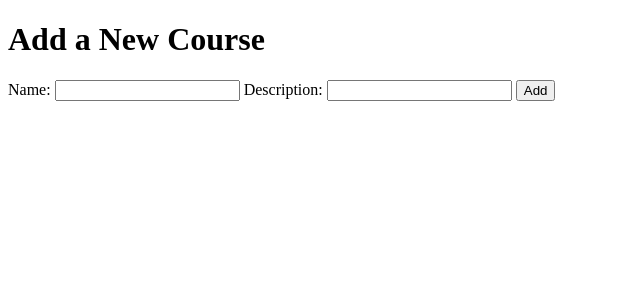
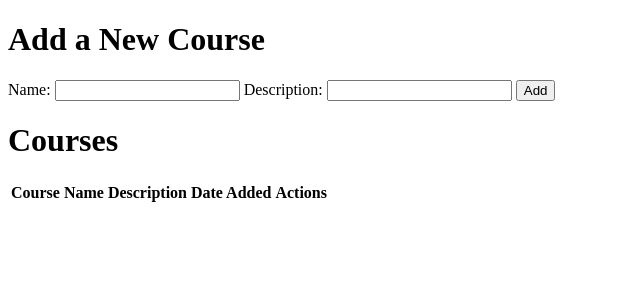
Before and after one commit to JennyWauer/courses, a Python web app: template courses_app/templates/index.html in a window 1280 px wide. Shown: the top 300 px of the page, without its empty margins (0-640 px from the left). Run offline with Jinja, Linux system fonts and the light colour scheme; the template is opened without the code that fills it, so the values that code supplies are empty.

Commit message:
add table for courses

```diff
--- a/courses_app/templates/index.html
+++ b/courses_app/templates/index.html
@@ -14,5 +14,12 @@
         <input type="text" name="desc">
         <input type="submit" name="submit" value="Add">
     </form>
+    <h1>Courses</h1>
+    <table>
+        <th>Course Name</th>
+        <th>Description</th>
+        <th>Date Added</th>
+        <th>Actions</th>
+    </table>
 </body>
 </html>
```
